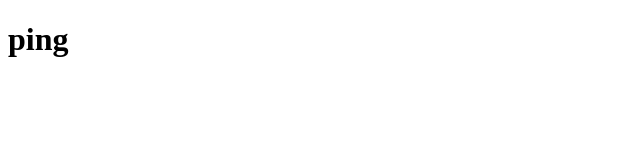
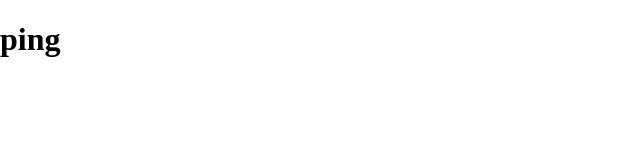
Before and after one commit to batfink/fotballdata-elements, a website with bundled scripts: page www/index.html in a window 1280 px wide. Shown: the full height of the page, 0-640 px from the left. Built offline with nearby package versions, Linux system fonts and the light colour scheme.

Commit message:
add normalize.css

```diff
--- a/www/index.html
+++ b/www/index.html
@@ -3,6 +3,8 @@
 <head>
     <meta charset="UTF-8">
     <title>Document</title>
+
+    <link rel="stylesheet" href="normalize-css/normalize.css">
 
     <script src="document-register-element/build/document-register-element.js"></script>
     <script src="test.js"></script>
```
